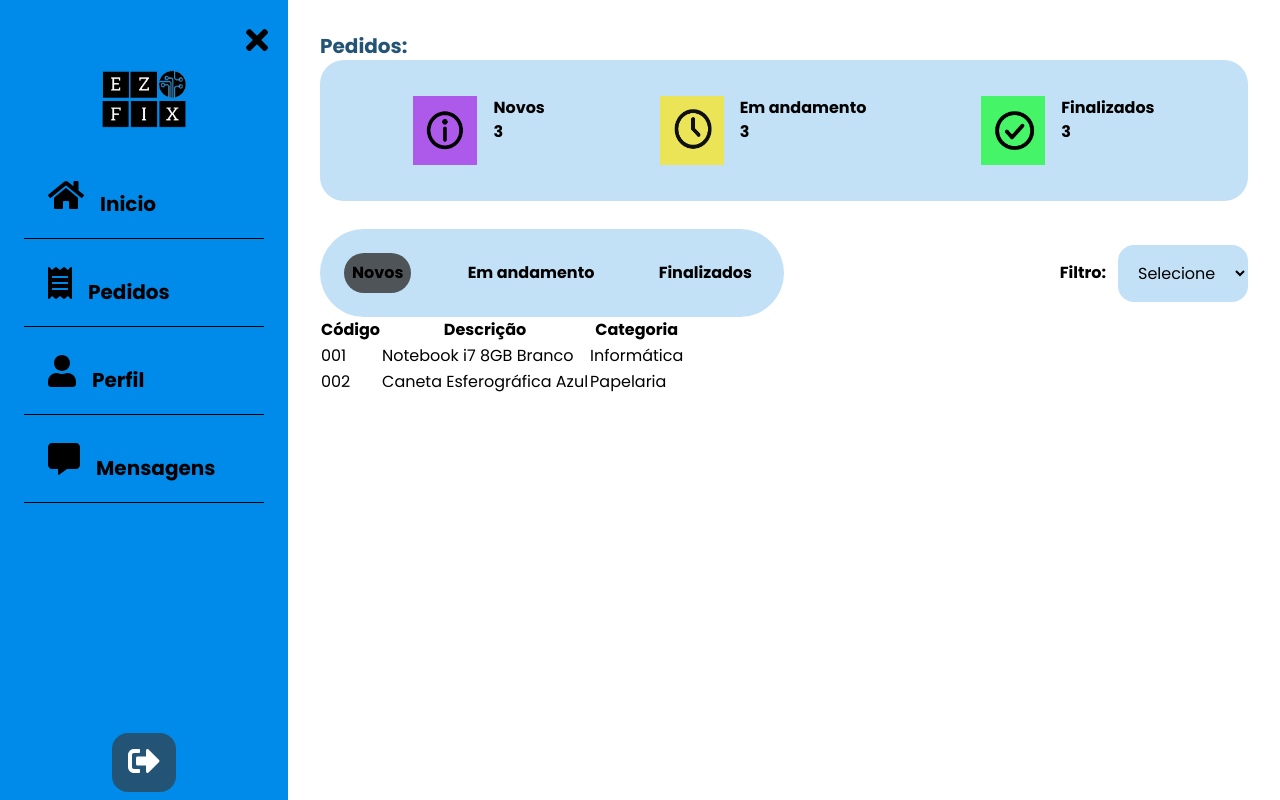
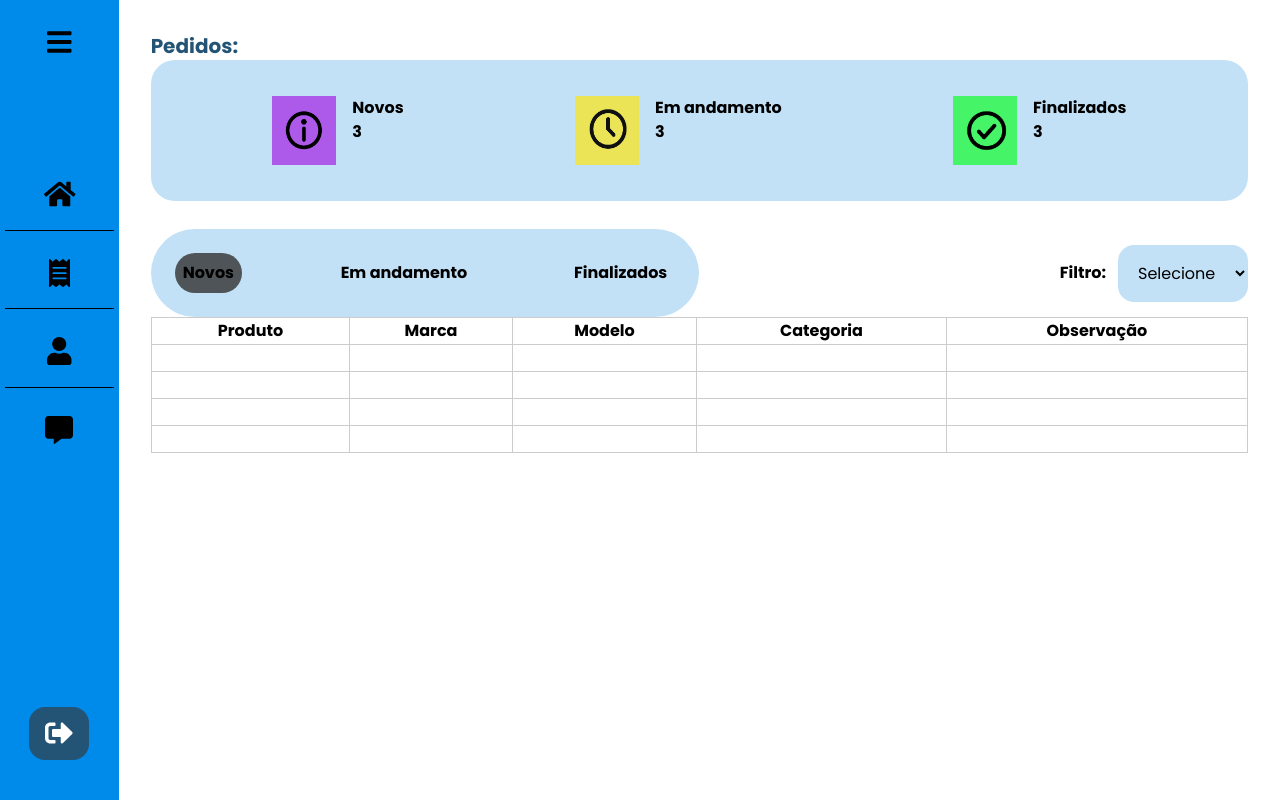
Before and after one commit to JoaoPedroArnaut/ezfix-front-end, a Next.js app: page /pedidosTecnico in a window 1280 px wide. Built offline with nearby package versions, Linux system fonts and the light colour scheme; no server answers.

Commit message:
save 18/11

```diff
--- a/src/pages/DashboardInicio.jsx
+++ b/src/pages/DashboardInicio.jsx
@@ -1,18 +1,19 @@
-import React, {useState} from "react"
-import SidebarTecnico from "../components/SidebarTecnico"
-import SidebarTecnicoRedu from "../components/SideBarTecnicoRedu"
-
+import React, { useState } from "react";
+import SidebarTecnico from "../components/SidebarTecnico";
+import SidebarTecnicoRedu from "../components/SideBarTecnicoRedu";
 
 const DashboardInicio = () => {
+  const [alternaSideBar, setAlternaSideBar] = useState(false);
 
-    const [alternaSideBar, setAlternaSideBar] = useState(false);
+  return (
+    <>
+      {alternaSideBar ? (
+        <SidebarTecnico alternaSideBar={setAlternaSideBar} />
+      ) : (
+        <SidebarTecnicoRedu alternaSideBar={setAlternaSideBar} />
+      )}
+    </>
+  );
+};
 
-    return (
-        <>
-        {alternaSideBar ? <SidebarTecnico alternaSideBar={setAlternaSideBar}/>
-        : <SidebarTecnicoRedu alternaSideBar={setAlternaSideBar}/>}
-        </>
-    )
-}
-
-export default DashboardInicio
+export default DashboardInicio;
--- a/src/pages/pedidosTecnico.jsx
+++ b/src/pages/pedidosTecnico.jsx
@@ -1,9 +1,19 @@
 import SidebarTecnico from "../components/SidebarTecnico";
+import React, { useState } from "react";
+
+import SidebarTecnicoRedu from "../components/SideBarTecnicoRedu";
+
 function pedidosTecnico() {
+  const [alternaSideBar, setAlternaSideBar] = useState(false);
+
   return (
     <>
       <section className="flex">
-        <SidebarTecnico />
+        {alternaSideBar ? (
+          <SidebarTecnico alternaSideBar={setAlternaSideBar} />
+        ) : (
+          <SidebarTecnicoRedu alternaSideBar={setAlternaSideBar} />
+        )}
         <div className="p-8 w-full">
           <h1 className="text-blue-dark_light text-xl font-bold">Pedidos:</h1>
           <div className="p-9 bg-blue-light w-full rounded-3xl">
@@ -66,25 +76,47 @@ function pedidosTecnico() {
             </div>
           </section>
 
-          <div className="container">
-            <table>
+          <div className="flex justify-center w-full">
+            <table className="border-gray border-solid border w-full">
               <thead>
                 <tr>
-                  <th>Código</th>
-                  <th>Descrição</th>
-                  <th>Categoria</th>
+                  <th className="border-gray border-solid border">Produto</th>
+                  <th className="border-gray border-solid border">Marca</th>
+                  <th className="border-gray border-solid border">Modelo</th>
+                  <th className="border-gray border-solid border">Categoria</th>
+                  <th className="border-gray border-solid border">
+                    Observação
+                  </th>
                 </tr>
               </thead>
               <tbody>
                 <tr>
-                  <td>001</td>
-                  <td>Notebook i7 8GB Branco</td>
-                  <td>Informática</td>
+                  <td className="border-gray border-solid border">&nbsp;</td>
+                  <td className="border-gray border-solid border">&nbsp;</td>
+                  <td className="border-gray border-solid border">&nbsp;</td>
+                  <td className="border-gray border-solid border">&nbsp;</td>
+                  <td className="border-gray border-solid border">&nbsp;</td>
                 </tr>
                 <tr>
-                  <td>002</td>
-                  <td>Caneta Esferográfica Azul</td>
-                  <td>Papelaria</td>
+                  <td className="border-gray border-solid border">&nbsp;</td>
+                  <td className="border-gray border-solid border">&nbsp;</td>
+                  <td className="border-gray border-solid border">&nbsp;</td>
+                  <td className="border-gray border-solid border">&nbsp;</td>
+                  <td className="border-gray border-solid border">&nbsp;</td>
+                </tr>
+                <tr>
+                  <td className="border-gray border-solid border">&nbsp;</td>
+                  <td className="border-gray border-solid border">&nbsp;</td>
+                  <td className="border-gray border-solid border">&nbsp;</td>
+                  <td className="border-gray border-solid border">&nbsp;</td>
+                  <td className="border-gray border-solid border">&nbsp;</td>
+                </tr>
+                <tr>
+                  <td className="border-gray border-solid border">&nbsp;</td>
+                  <td className="border-gray border-solid border">&nbsp;</td>
+                  <td className="border-gray border-solid border">&nbsp;</td>
+                  <td className="border-gray border-solid border">&nbsp;</td>
+                  <td className="border-gray border-solid border">&nbsp;</td>
                 </tr>
               </tbody>
             </table>
```
